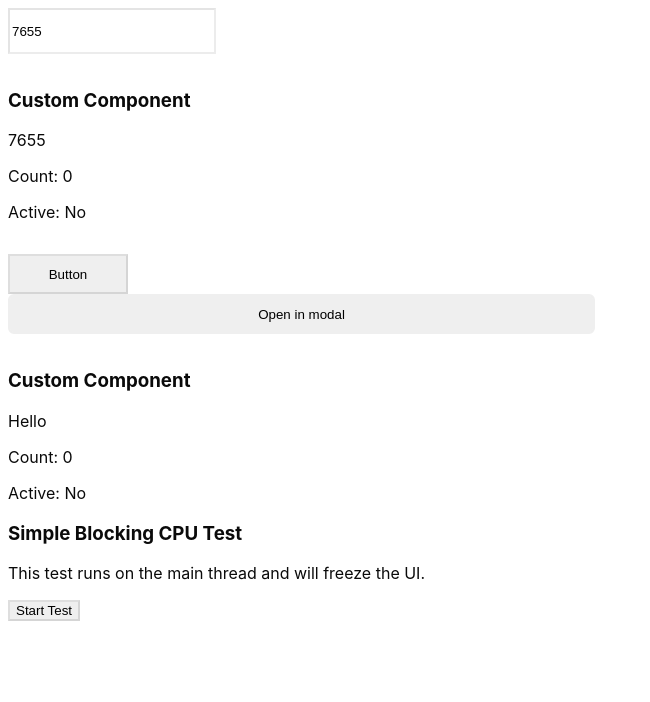
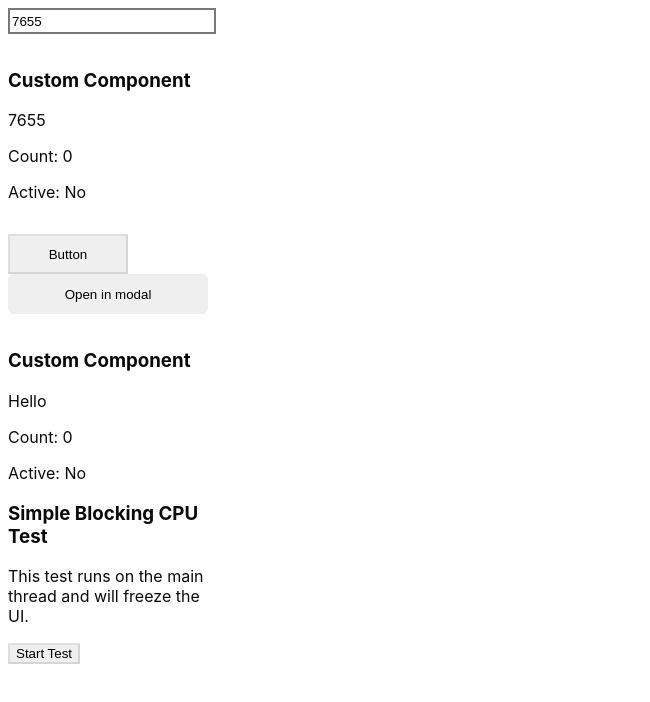
Before and after one commit to ilsur1103/my-project, a React (Vite) app: page / in a window 1280 px wide. Shown: the top 702 px of the page, without its empty margins (0-650 px from the left). Built offline with nearby package versions, Linux system fonts and the light colour scheme.

Commit message:
Update project: E-commerce Landing - 10/31/2025, 4:57:06 PM

```diff
--- a/preview.html
+++ b/preview.html
@@ -234,15 +234,15 @@ body {
     position: relative;
 
   ">
-    <input id="comp-1761407986406" type="text" placeholder="Enter text..." style="position: relative; left: 50px; top: 49px; width: 200px; height: 40px">
-    <div id="comp-1761407992563" style="position: relative; left: 50px; top: 115px; width: 200px; height: 100px">
+    <input id="comp-1761407986406" type="text" placeholder="Enter text..." style="position: relative; left: 50px; top: 49px; width: 200px; height: 20px">
+    <div id="comp-1761407992563" style="position: relative; left: 50px; top: 115px; width: 200px; height: auto">
 
     </div>
-    <div id="comp-1761564399738" style="position: relative; left: 50px; top: 258.33333333333337px; width: 587px; height: auto; flex-direction: row; gap: 8px; padding: 0px; justify-content: flex-start; align-items: flex-start; flex-wrap: nowrap; display: flex">
+    <div id="comp-1761564399738" style="position: relative; left: 50px; top: 258.33333333333337px; width: 200px; height: auto; flex-direction: row; gap: 8px; padding: 0px; justify-content: flex-start; align-items: flex-start; flex-wrap: nowrap; display: flex">
       <button id="comp-1761493557594" style="position: relative; left: 0px; top: 0px; width: 120px; height: 40px">Button</button>
       <button id="comp-1761494794693" style="position: relative; left: 0px; top: 0px; width: 100%; height: 40px">Button</button>
     </div>
-    <div id="comp-1761894659513" style="position: relative; left: 50px; top: 364.27px; width: 1006.67px; height: auto; flex-direction: row; gap: 8px; padding: 0px; justify-content: flex-start; align-items: flex-start; flex-wrap: nowrap; display: flex">
+    <div id="comp-1761894659513" style="position: relative; left: 50px; top: 364.27px; width: 200px; height: auto; flex-direction: row; gap: 8px; padding: 0px; justify-content: flex-start; align-items: flex-start; flex-wrap: nowrap; display: flex">
       <div id="comp-1761820012647" style="position: relative; left: 0px; top: 0px; width: 200px; height: 100px">
 
       </div>
--- a/project.json
+++ b/project.json
@@ -2,7 +2,7 @@
   "id": "1",
   "name": "E-commerce Landing",
   "description": "Modern e-commerce landing page",
-  "lastModified": "2025-10-31T07:11:31.912Z",
+  "lastModified": "2025-10-31T11:56:45.967Z",
   "components": [],
   "pages": [
     {
@@ -35,7 +35,7 @@
           },
           "size": {
             "width": 200,
-            "height": 40
+            "height": 20
           },
           "positionType": "relative",
           "responsiveProps": {
@@ -48,9 +48,9 @@
           },
           "responsiveStyles": {
             "desktop": {
-              "border": "",
+              "border": "1px solid",
               "borderWidth": "2px",
-              "borderColor": "efefef"
+              "borderColor": "#787878"
             }
           }
         },
@@ -71,7 +71,7 @@
           },
           "size": {
             "width": 200,
-            "height": 100
+            "height": "auto"
           },
           "positionType": "relative",
           "customComponentCode": "import React from 'react';\n\ninterface CustomComponentProps {\n  // Define your props here (these will appear in the Property Panel)\n  text?: string;\n  title?: string;\n  count?: number;\n  isActive?: boolean;\n  className?: string;\n}\n\nexport default function CustomComponent({ \n  text = 'Hello', \n  title = 'Custom Component',\n  count = 0,\n  isActive = false,\n  className \n}: CustomComponentProps) {\n  return (\n    <div className={className}>\n      <h3>{title}</h3>\n      <p>{text}</p>\n      <p>Count: {count}</p>\n      <p>Active: {isActive ? 'Yes' : 'No'}</p>\n    </div>\n  );\n}\n",
@@ -102,7 +102,7 @@
             "y": 258.33333333333337
           },
           "size": {
-            "width": 587,
+            "width": 200,
             "height": "auto"
           },
           "positionType": "relative",
@@ -186,7 +186,7 @@
             "y": 364.27
           },
           "size": {
-            "width": 1006.67,
+            "width": 200,
             "height": "auto"
           },
           "positionType": "relative",
@@ -336,7 +336,7 @@
     "repo": "my-project",
     "defaultBranch": "main",
     "activeBranch": "main",
-    "lastSync": "2025-10-31T07:10:39.816Z"
+    "lastSync": "2025-10-31T11:55:28.533Z"
   },
   "currentPageId": "page-1761407980108",
   "customComponents": [
--- a/src/pages/Home.css
+++ b/src/pages/Home.css
@@ -3,21 +3,21 @@
 .home-input-comp-1761407986406 {
   position: relative;
   width: 200px;
-  height: 40px;
-  border: ;
+  height: 20px;
+  border: 1px solid;
   border-width: 2px;
-  border-color: efefef;
+  border-color: #787878;
 }
 
 .home-custom-1761407990444-comp-1761407992563 {
   position: relative;
   width: 200px;
-  height: 100px;
+  height: auto;
 }
 
 .home-flex-comp-1761564399738 {
   position: relative;
-  width: 587px;
+  width: 200px;
   height: auto;
   flex-direction: row;
   gap: 8px;
@@ -44,7 +44,7 @@
 
 .home-flex-comp-1761894659513 {
   position: relative;
-  width: 1006.67px;
+  width: 200px;
   height: auto;
   flex-direction: row;
   gap: 8px;
```
Also changed, not shown: 2 other files (tests, documents, lock files or other folders).
